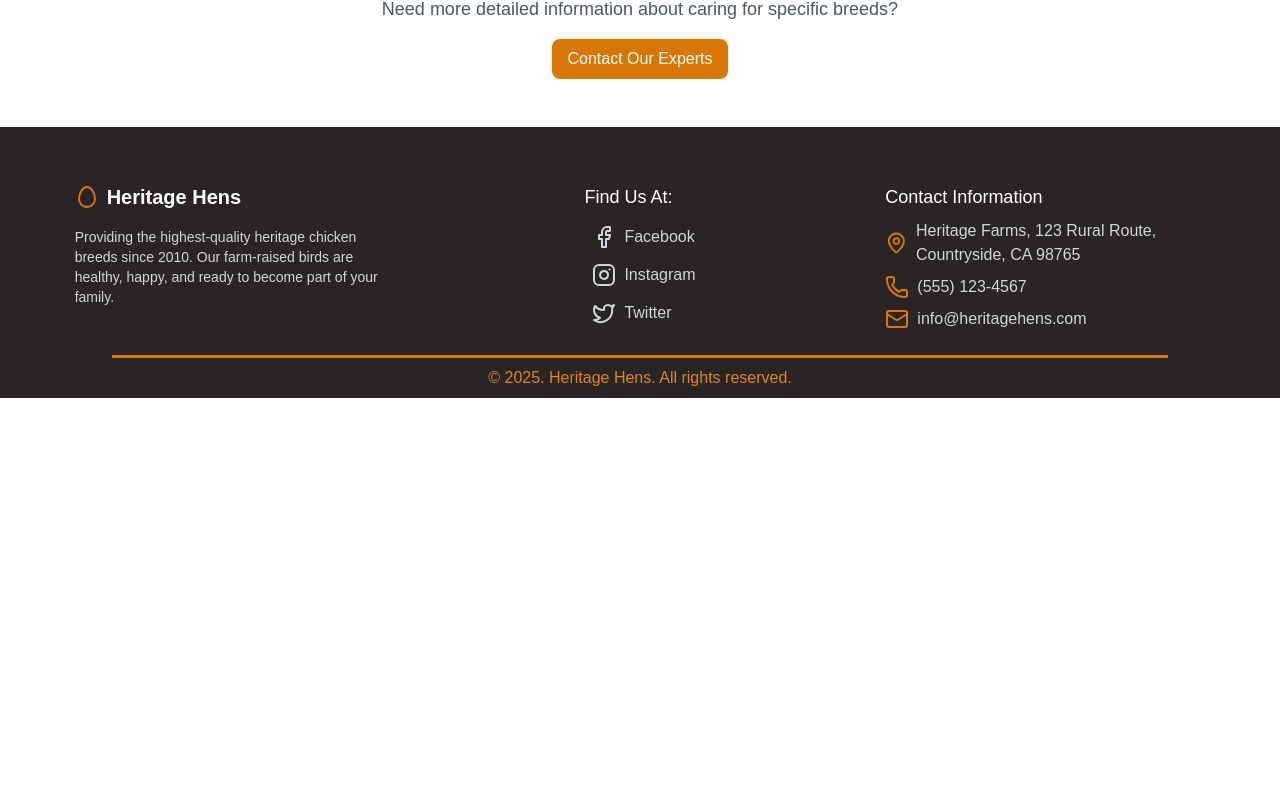
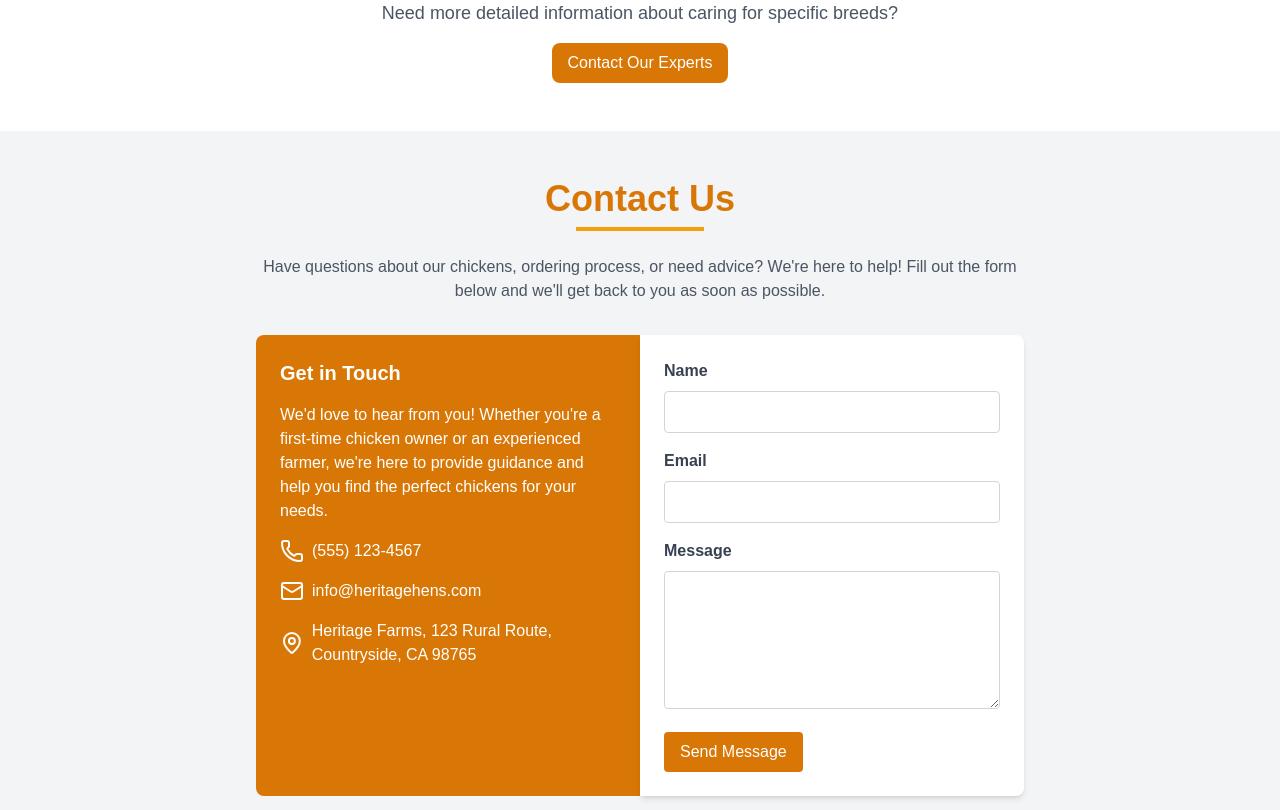
Before and after one commit to nahid500/Heritage-Hens, a Next.js app: page / in a window 1280 px wide. Shown: the part 3070-3880 px from the top of the page. Before the commit the page ends 3468 px from the top, so only its background shows below. Built offline with nearby package versions, Linux system fonts and the light colour scheme.

Commit message:
added contact us

```diff
--- /dev/null
+++ b/app/(withCommon)/components/Contact.jsx
@@ -0,0 +1,63 @@
+"use client"
+
+import { Mail, MapPinIcon, Phone } from "lucide-react";
+import { toast } from "react-toastify";
+
+
+
+export default function Contact() {
+    return (
+        <div id="contact" className="bg-gray-100 py-12">
+
+            <h3 className=" text-2xl md:text-4xl font-bold md:text-center">Contact Us</h3>
+            <div className="w-32 h-1 bg-amber-500 my-2 mx-auto"></div>
+            <p className="max-w-3xl text-gray-600 text-center mx-auto py-4 md:pb-8">Have questions about our chickens, ordering process, or need advice? We're here to help! Fill out the form below and we'll get back to you as soon as possible.</p>
+
+
+            <div className="grid grid-cols-1 md:grid-cols-2 md:max-w-3xl md:mx-auto">
+                <div className="text-white bg-[#d97706] py-6 px-6 mx-4 md:mx-0 rounded-l-lg">
+                    <h3 className="text-white text-xl font-bold">Get in Touch</h3>
+                    <p className="pt-4">We'd love to hear from you! Whether you're a first-time chicken owner or an experienced farmer, we're here to provide guidance and help you find the perfect chickens for your needs.</p>
+
+                    <ul className=" ">
+                              <li className="flex pt-4 gap-2 items-center">
+                                <Phone  className=""/>
+                                <p>(555) 123-4567</p>
+                              </li>
+                              <li className="flex pt-4 gap-2 items-center">
+                                <Mail className=""/>
+                                <p>info@heritagehens.com</p>
+                              </li>
+                              <li className="flex pt-4 gap-2 items-center">
+                                <MapPinIcon style={{ width: "32px", height: "32px" }} className="" />
+                                <p>Heritage Farms, 123 Rural Route, Countryside, CA 98765</p>
+                              </li>
+                    </ul>
+
+                </div>
+
+                <div className="">
+                    <form className="bg-white p-6 rounded-r-lg shadow-md">
+                        <div className="mb-4">
+                            <label className="block text-gray-700 font-bold mb-2" htmlFor="name">Name</label>
+                            <input className="w-full px-3 py-2 border border-gray-300 rounded" type="text" id="name" name="name" required />
+                        </div>
+                        <div className="mb-4">
+                            <label className="block text-gray-700 font-bold mb-2" htmlFor="email">Email</label>
+                            <input className="w-full px-3 py-2 border border-gray-300 rounded" type="email" id="email" name="email" required />
+                        </div>
+                        <div className="mb-4">
+                            <label className="block text-gray-700 font-bold mb-2" htmlFor="message">Message</label>
+                            <textarea className="w-full px-3 py-2 border border-gray-300 rounded" id="message" name="message" rows="5" required></textarea>
+                        </div>
+                    <button onClick={() => toast.success("Item added to cart!")}className="bg-[#d97706] text-white px-4 py-2 rounded hover:bg-orange-600" type="submit">Send Message</button>
+                    </form>
+
+                </div>
+            </div>
+
+
+        </div>
+    )
+
+}
--- a/app/(withCommon)/components/Navbar.jsx
+++ b/app/(withCommon)/components/Navbar.jsx
@@ -29,7 +29,7 @@ return (
             <Link href='/' className="text-[#d97706] text-md hover:text-[#a85f0c] px-6">Home</Link>
             <Link href='/#about' className="text-[#d97706] text-md hover:text-[#a85f0c] px-6">About    </Link>
             <Link href='/products' className="text-[#d97706] text-md hover:text-[#a85f0c] px-6">Products</Link>
-            <Link href='/contact' className="text-[#d97706] text-md hover:text-[#a85f0c] px-6">Contact    </Link>
+            <Link href='/#contact' className="text-[#d97706] text-md hover:text-[#a85f0c] px-6">Contact    </Link>
         </div>
 
         <div>
@@ -60,7 +60,7 @@ return (
                   <Link href='/' className="text-[#d97706] text-md hover:text-[#a85f0c] pt-4">Home</Link>
                   <Link href='/#about' className="text-[#d97706] text-md hover:text-[#a85f0c] pt-4">About    </Link>
                   <Link href='/products' className="text-[#d97706] text-md hover:text-[#a85f0c] pt-4">Products</Link>
-                  <Link href='/contact' className="text-[#d97706] text-md hover:text-[#a85f0c] pt-4">Contact    </Link>
+                  <Link href='/#contact' className="text-[#d97706] text-md hover:text-[#a85f0c] pt-4">Contact    </Link>
                   </div>
               </SheetHeader>
             </SheetContent>
--- a/app/(withCommon)/components/Reviews.jsx
+++ b/app/(withCommon)/components/Reviews.jsx
@@ -7,7 +7,7 @@ export default function Reviews() {
 
     return (
         <div className="py-12 bg-[#d97706]">
-            <h3 className="text-white text-center text-2xl font-semibold">What Our Customers Say</h3>
+            <h3 className="text-white text-center text-2xl md:text-3xl font-semibold">What Our Customers Say</h3>
                   <div className="w-32 h-1 bg-white my-2 mb-12 mx-auto"></div>
 
 
--- a/app/(withCommon)/page.js
+++ b/app/(withCommon)/page.js
@@ -1,4 +1,5 @@
 import About from "./components/About";
+import Contact from "./components/Contact";
 import { Faq } from "./components/Faq";
 import Featured from "./components/Featured";
 import HeroSection from "./components/HeroSection";
@@ -19,6 +20,8 @@ export default function Home() {
 
     <Faq/>
 
+    <Contact/>
+
     </>
 
   );
```
